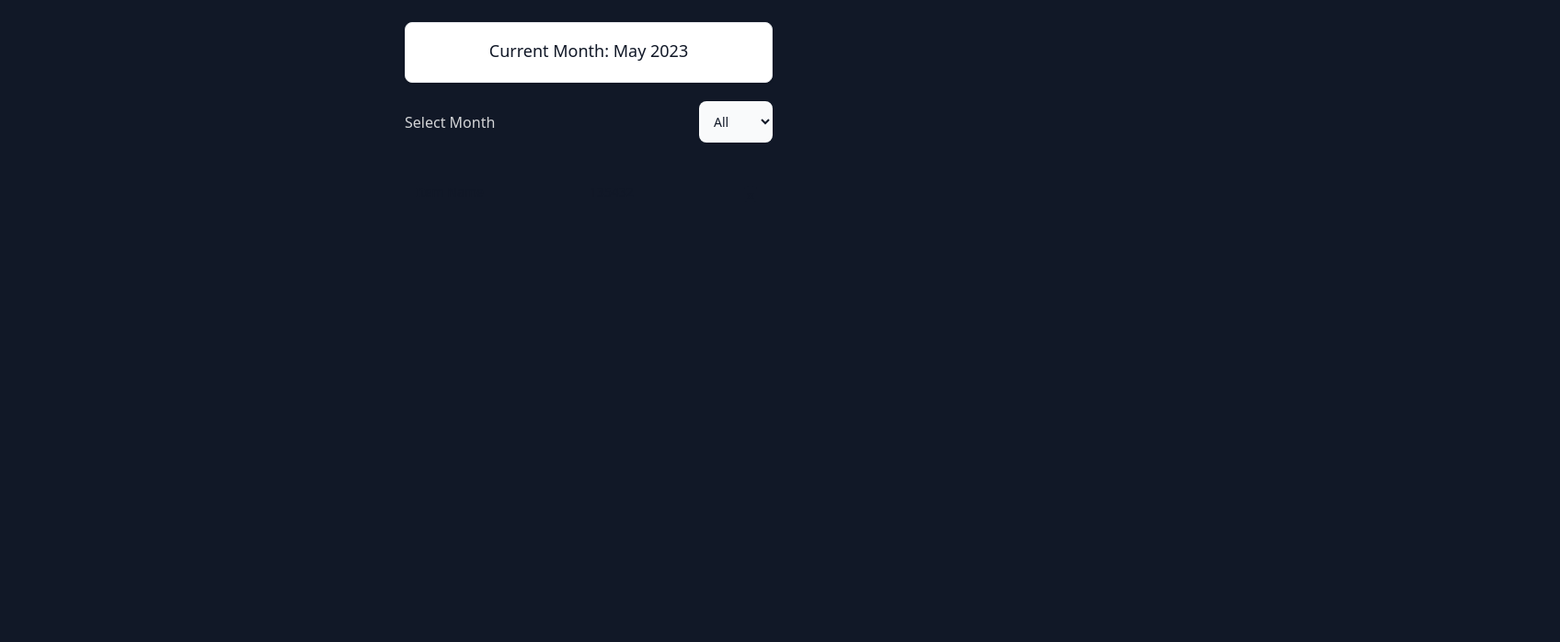
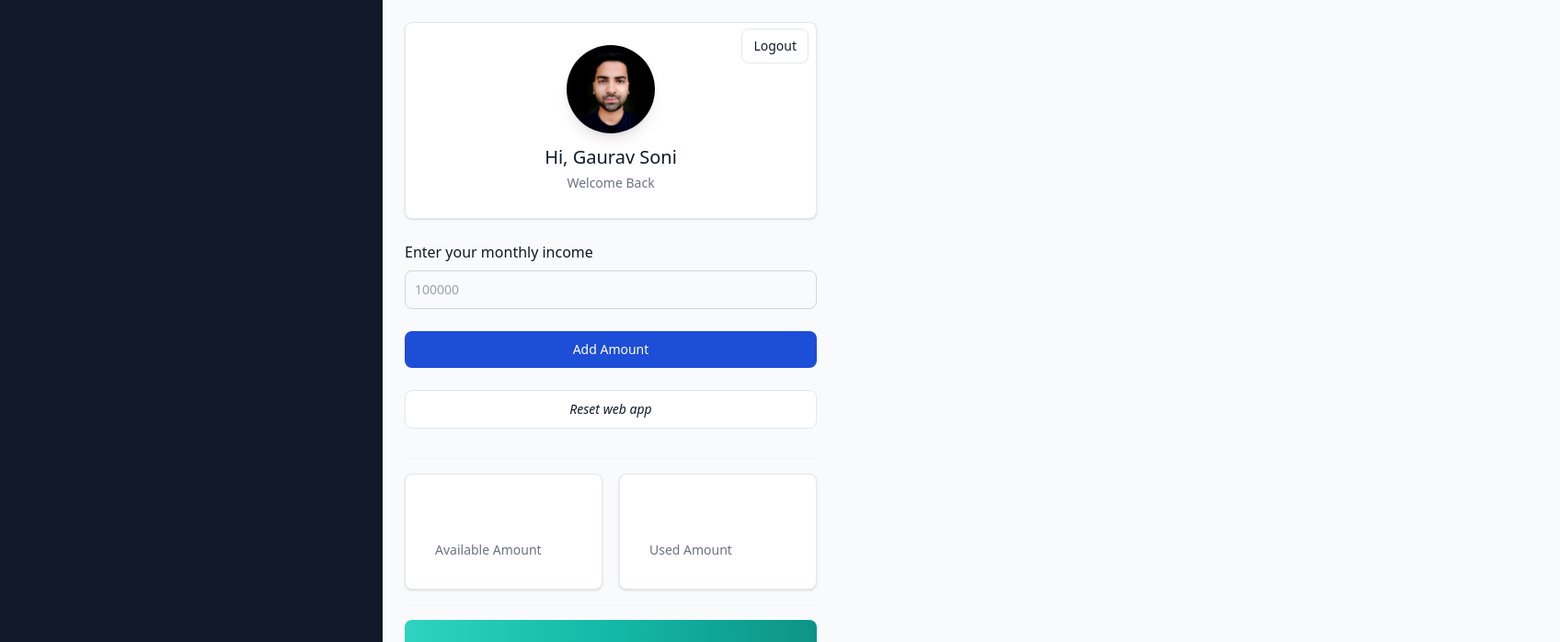
Before and after one commit to gauravsoni97/financefixer, a React (Create React App) app: page / in a window 1280 px wide. Shown: the top 698 px of the page at 92% size, 1696 px wide, since content can reach past the window. Built offline with nearby package versions, Linux system fonts and the light colour scheme; the HTML template or start-up script is replaced by a standard one.

Commit message:
code set main page

```diff
--- a/src/App.js
+++ b/src/App.js
@@ -8,7 +8,7 @@ const App = () => {
 
   return (
     <div className="max-w-md mx-auto " >
-      <Transactions/>
+      <Main/>
     </div>
   );
 };
--- a/src/Components/RedirectButtons/RedirectTabButtons.jsx
+++ b/src/Components/RedirectButtons/RedirectTabButtons.jsx
@@ -5,7 +5,7 @@ const RedirectTabButtons = ({text}) => {
     <>
       <button
         type="button"
-        class="w-full text-white bg-gradient-to-r from-teal-400 via-teal-500 to-teal-600 hover:bg-gradient-to-br focus:ring-4 focus:outline-none focus:ring-teal-300 dark:focus:ring-teal-800 font-medium rounded-lg text-md  py-5 text-center mr-2 mb-4"
+        class="w-full text-white bg-gradient-to-r from-teal-400 via-teal-500 to-teal-600 hover:bg-gradient-to-br focus:ring-4 focus:outline-none focus:ring-teal-300 dark:focus:ring-teal-800 font-medium rounded-lg text-md  py-5 text-center mr-2 mb-4 max-w-md"
       >
         {text}
       </button>
--- a/src/Components/Stats/BalanceStats.jsx
+++ b/src/Components/Stats/BalanceStats.jsx
@@ -3,8 +3,8 @@ import React from "react";
 const BalanceStats = ({}) => {
   return (
     <>
-      <hr class="h-px my-4 bg-gray-100 border-0 dark:bg-gray-700" />
-      <div className="flex item-center justify-between">
+      <hr class="h-px my-4 bg-gray-100 border-0 dark:bg-gray-700 max-w-md" />
+      <div className="flex item-center justify-between max-w-md">
         <div class="w-[48%] max-w-sm p-4 bg-white border border-gray-200 rounded-lg shadow sm:p-8 dark:bg-gray-800 dark:border-gray-600">
           <span class="text-2xl font-bold tracking-tight ">₹ 1663</span>
           <p class=" text-sm font-small text-gray-500 mt-2 dark:text-green-400">
@@ -18,7 +18,7 @@ const BalanceStats = ({}) => {
           </p>
         </div>
       </div>
-      <hr class="h-px my-4 bg-gray-100 border-0 dark:bg-gray-800" />
+      <hr class="h-px my-4 bg-gray-100 border-0 dark:bg-gray-800 max-w-md" />
     </>
   );
 };
--- a/src/Screens/Main/Main.jsx
+++ b/src/Screens/Main/Main.jsx
@@ -17,8 +17,11 @@ const Main = () => {
           <ProfileHero />
           <MonthlyInput setModal={setModal} />
           <BalanceStats />
+          <div className="flex flex-col">
+
           <RedirectTabButtons text="Needs & Wants (70%)" />
           <RedirectTabButtons text="Investments (30%)" />
+          </div>
         </>
       )}
     </div>
--- a/src/Screens/Main/ScreenFirst/MonthlyInput/MonthlyInput.jsx
+++ b/src/Screens/Main/ScreenFirst/MonthlyInput/MonthlyInput.jsx
@@ -13,12 +13,12 @@ const MonthlyInput = ({setModal}) => {
   const onSubmit = () => {};
 
   return (
-    <div className="pt-6 pb-4">
+    <div className="pt-6 pb-4 max-w-md">
       <form onSubmit={handleSubmit}>
         <div class="mb-6">
           <label
             for="email"
-            class="block mb-3 text-md font-medium text-gray-900 dark:text-white"
+            class="block mb-2 text-md font-medium text-gray-900 dark:text-white"
           >
             Enter your monthly income
           </label>
@@ -34,7 +34,7 @@ const MonthlyInput = ({setModal}) => {
         <button
           onSubmit={onSubmit}
           type="submit"
-          class="text-white bg-blue-700 hover:bg-blue-800 focus:ring-4 focus:outline-none focus:ring-blue-300 font-medium rounded-lg text-sm w-full sm:w-auto px-5 py-2.5 text-center dark:bg-blue-600 dark:hover:bg-blue-700 dark:focus:ring-blue-800"
+          class="text-white bg-blue-700 hover:bg-blue-800 focus:ring-4 focus:outline-none focus:ring-blue-300 font-medium rounded-lg text-sm px-5 py-2.5 text-center dark:bg-blue-600 dark:hover:bg-blue-700 dark:focus:ring-blue-800 max-w-md  w-full"
         >
           Add Amount
         </button>
--- a/src/Screens/Main/ScreenFirst/ResetAppModal/ResetAppModal.jsx
+++ b/src/Screens/Main/ScreenFirst/ResetAppModal/ResetAppModal.jsx
@@ -6,7 +6,7 @@ const ResetAppModal = ({setModal}) => {
     <>
 
 
-    <div id="popup-modal"  class="relative top-[50%] translate-y-[-25%]  left-0 right-0 z-50 p-4 overflow-x-hidden overflow-y-auto md:inset-0 h-[calc(100%-1rem)] max-h-full">
+    <div id="popup-modal"  class="relative top-[50%] translate-y-[-25%]  left-0 right-0 z-50 p-4 overflow-x-hidden overflow-y-auto md:inset-0 h-[calc(100%-1rem)] max-h-screen">
     <div class="relative w-full max-w-md max-h-full">
         <div class="relative bg-white rounded-lg shadow dark:bg-gray-700">
             <button onClick={()=>setModal(false)} type="button" class="absolute top-3 right-2.5 text-gray-400 bg-transparent hover:bg-gray-200 hover:text-gray-900 rounded-lg text-sm p-1.5 ml-auto inline-flex items-center dark:hover:bg-gray-800 dark:hover:text-white" data-modal-hide="popup-modal">
--- a/src/index.css
+++ b/src/index.css
@@ -14,22 +14,22 @@ body{
 
 /* width */
 ::-webkit-scrollbar {
-    width: 1px;
+    width: 4px;
   }
 
   /* Track */
   ::-webkit-scrollbar-track {
-    box-shadow: inset 0 0 5px #11182700;
+    box-shadow: inset 0 0 5px #36363680;
     border-radius: 10px;
   }
 
   /* Handle */
   ::-webkit-scrollbar-thumb {
-    background: #11182700;
+    background: #505050d2;
     border-radius: 10px;
   }
 
   /* Handle on hover */
   ::-webkit-scrollbar-thumb:hover {
-    background: #171d2b00;
+    background: #646464dc;
   }
```
